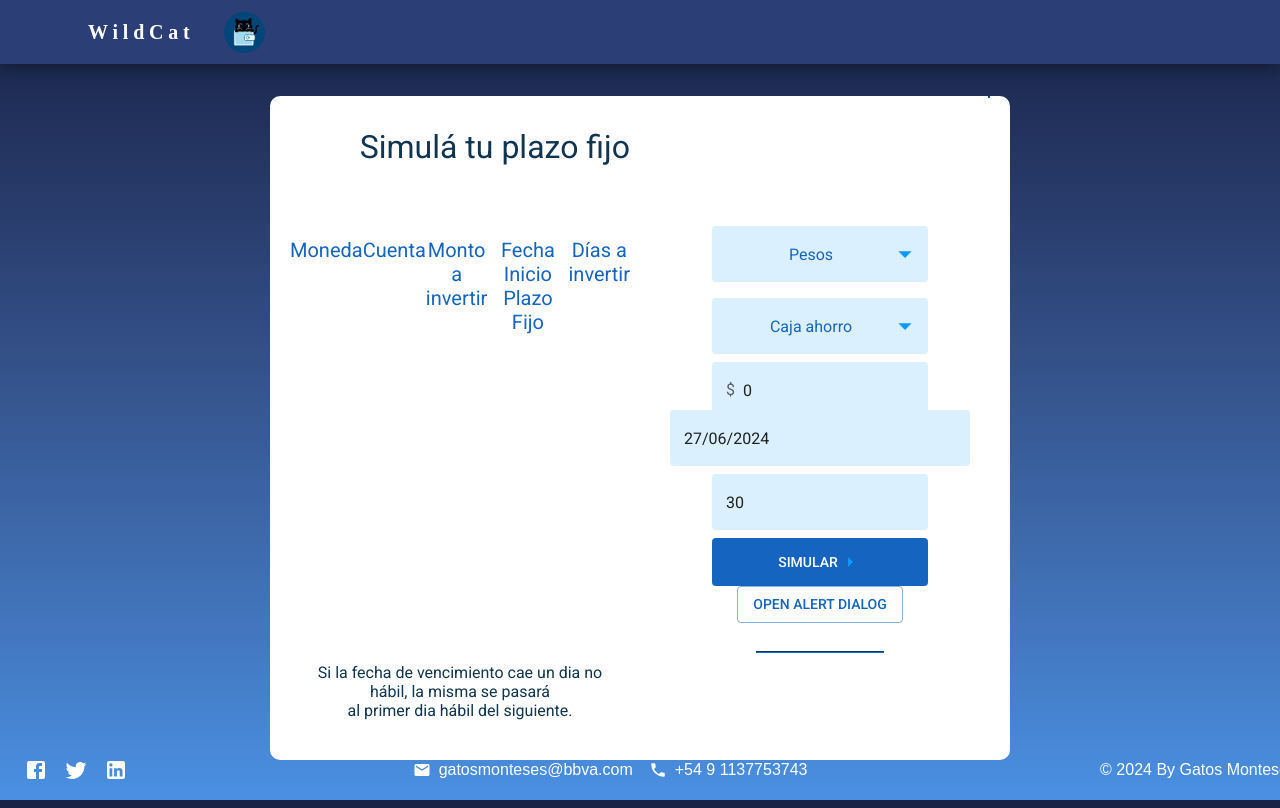
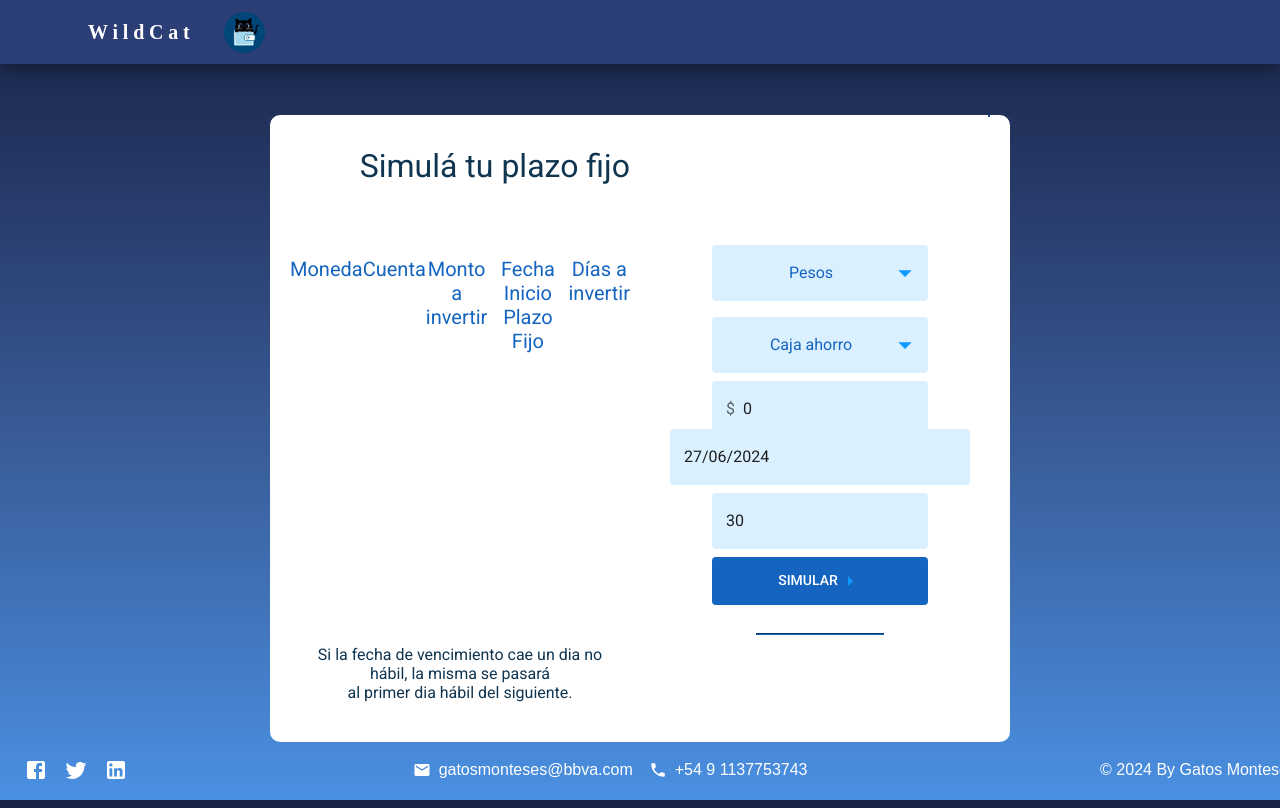
Before and after one commit to alkemyTech/BBVA-FS-W4-Front-T2, a React (Vite) app: page /fixedTerm in a window 1280 px wide. Built offline with nearby package versions, Linux system fonts and the light colour scheme.

Commit message:
Dialog y Simular en 1

```diff
--- a/src/components/PlazoFijoSimulado/index.jsx
+++ b/src/components/PlazoFijoSimulado/index.jsx
@@ -28,9 +28,7 @@ import DialogTitle from "@mui/material/DialogTitle";
 export default function PlazoFijoSimulado() {
   const [open, setOpen] = useState(false);
 
-  const handleClickOpen = () => {
-    setOpen(true);
-  };
+
 
   const handleClose = () => {
     setOpen(false);
@@ -89,6 +87,7 @@ export default function PlazoFijoSimulado() {
       dias,
     };
     console.log("Form data submitted:", formData);
+    setOpen(true);
   };
 
   const CustomButton = styled(Button)({
@@ -294,14 +293,9 @@ export default function PlazoFijoSimulado() {
 
         {/* Boton simular */}
         <div>
-          <CustomButton type="submit">
-            Simular <StyledArrowRightIcon />
-          </CustomButton>
-        </div>
-
-        <Button variant="outlined" onClick={handleClickOpen}>
-          Open alert dialog
-        </Button>
+        <CustomButton variant="outlined" onClick={handleSubmit}>
+        Simular <StyledArrowRightIcon />
+        </CustomButton>
         <Dialog
           open={open}
           onClose={handleClose}
@@ -324,6 +318,9 @@ export default function PlazoFijoSimulado() {
             </Button>
           </DialogActions>
         </Dialog>
+        </div>
+
+
       </Box>
       <p className="aviso">
         Si la fecha de vencimiento cae un dia no hábil, la misma se pasará{" "}
```
